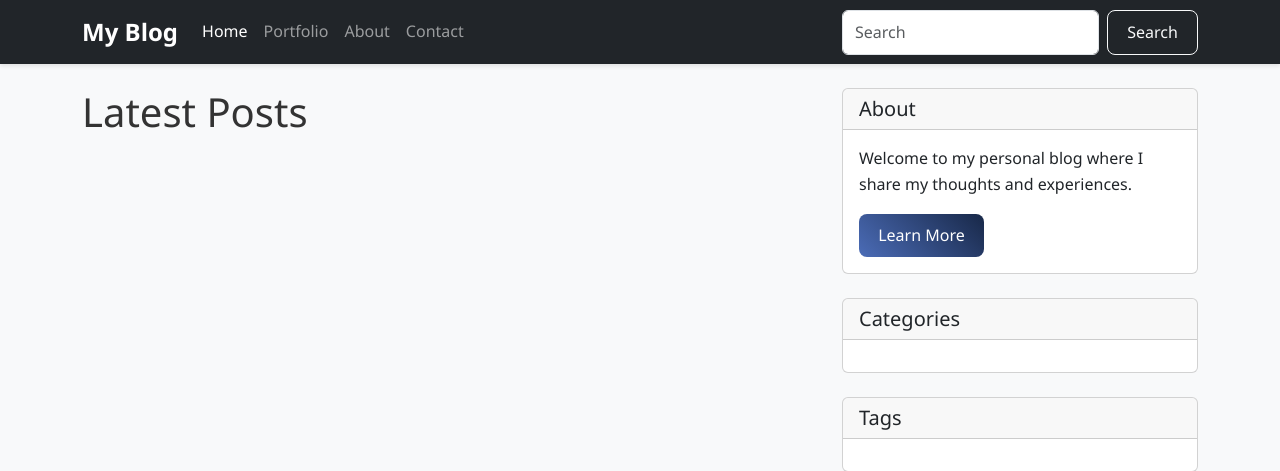
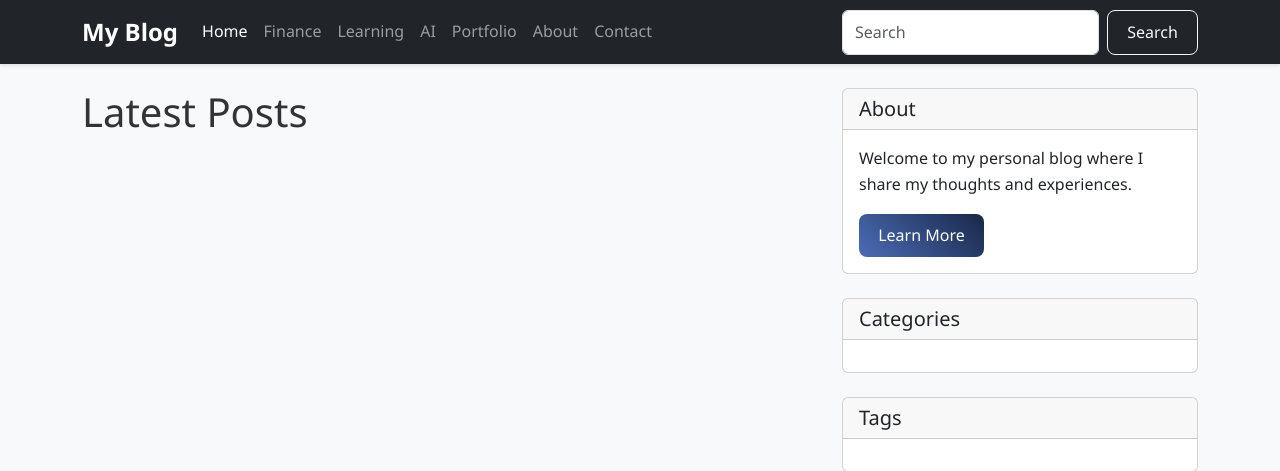
Before and after one commit to wairaguedd/myblog, a Flask app: page / in a window 1280 px wide. Shown: the top 471 px of the page. Run offline with Flask 3, Linux system fonts and the light colour scheme.

Commit message:
Assistant checkpoint: Add Finance, Learning and AI categories with navigation
Assistant generated file changes:
- templates/base.html: Add new category links to navigation

---

User prompt:

This is an example of how I want my homepage to look like. I want the layout like this. The menu should be the existing one on my blog currently but add 3 extra menus: Finance, Learning and AI. Each should direct to categories of posts that cover the topic.

Replit-Commit-Author: Assistant
Replit-Commit-Session-Id: 896a6046-b921-4b8a-b14e-ab6909bde2d6

```diff
--- a/templates/base.html
+++ b/templates/base.html
@@ -40,6 +40,18 @@
                     <li class="nav-item">
                         <a class="nav-link {% if request.path == url_for('main.index') %}active{% endif %}"
                            href="{{ url_for('main.index') }}">Home</a>
+                    </li>
+                    <li class="nav-item">
+                        <a class="nav-link {% if request.path == url_for('main.category', slug='finance') %}active{% endif %}"
+                           href="{{ url_for('main.category', slug='finance') }}">Finance</a>
+                    </li>
+                    <li class="nav-item">
+                        <a class="nav-link {% if request.path == url_for('main.category', slug='learning') %}active{% endif %}"
+                           href="{{ url_for('main.category', slug='learning') }}">Learning</a>
+                    </li>
+                    <li class="nav-item">
+                        <a class="nav-link {% if request.path == url_for('main.category', slug='ai') %}active{% endif %}"
+                           href="{{ url_for('main.category', slug='ai') }}">AI</a>
                     </li>
                     <li class="nav-item">
                         <a class="nav-link {% if request.path == url_for('main.portfolio') %}active{% endif %}"
```
